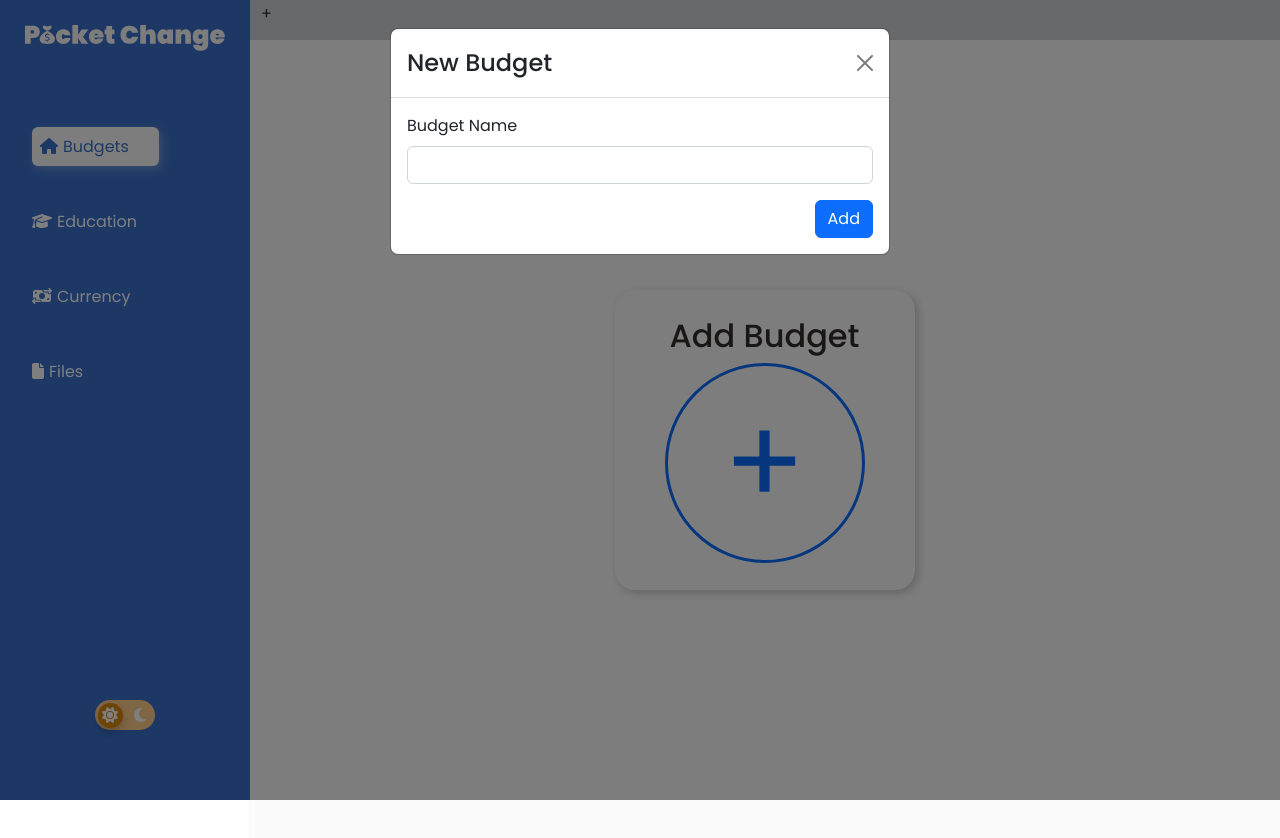
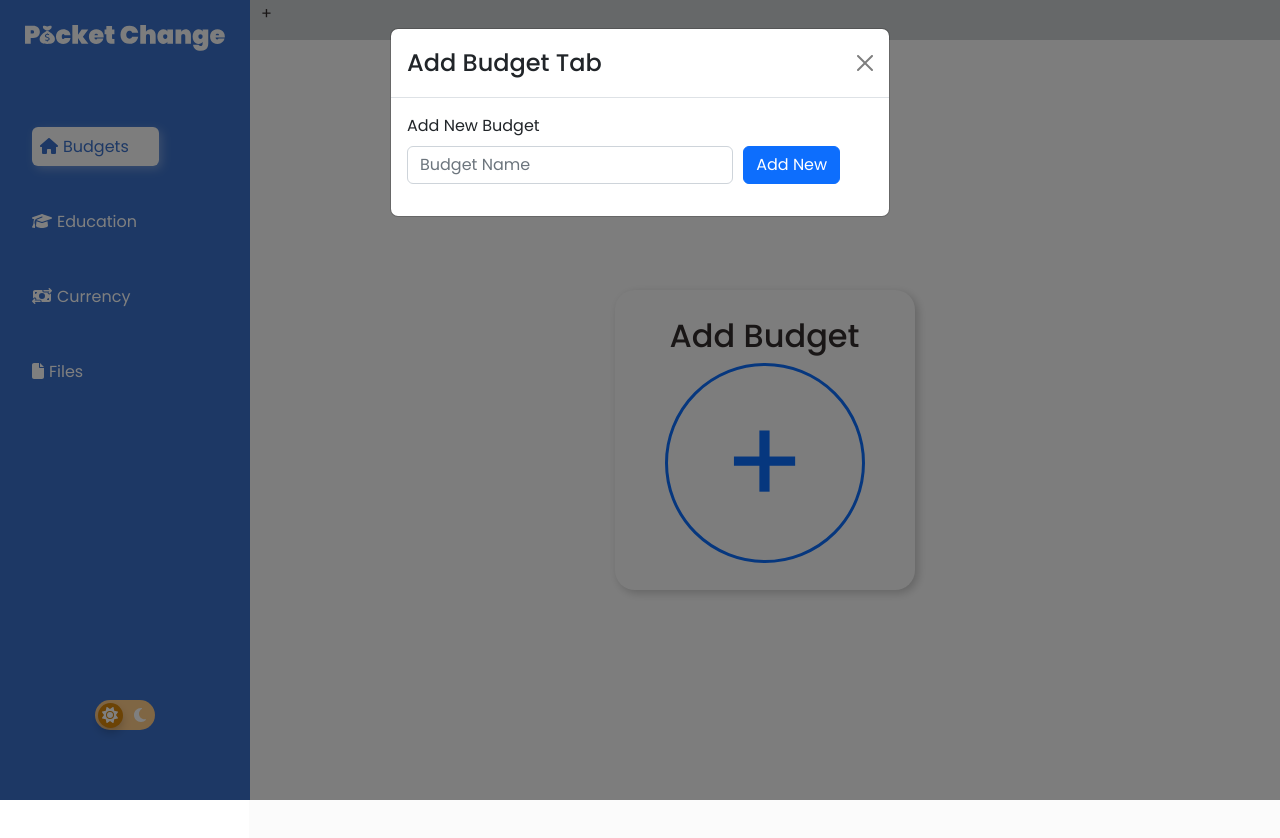
Before and after one commit to Ale4ero/budget-app, a React (Create React App) app: page / in a window 1280 px wide. Built offline with nearby package versions, Linux system fonts and the light colour scheme.

Commit message:
budget modal update

```diff
--- a/src/App.css
+++ b/src/App.css
@@ -514,6 +514,18 @@ html{
 }
 
 
+/* Add Budget Modal */
+.newBudgetModalContainer{
+    display: flex;
+    align-content: flex-start;
+    margin-bottom: 15px;
+}
+
+.budgetName{
+    margin-right: 10px;
+    width: 70%;
+}
+
 @media only screen and (max-width: 1200px){
     .graphsContainer{
         /* display:none; */
--- a/src/components/AddBudgetModal.js
+++ b/src/components/AddBudgetModal.js
@@ -3,32 +3,73 @@ import {useRef} from "react"
 import { useBudgets } from "../contexts/BudgetContext"
 
 export default function AddBudgetModal({ show, handleClose}) {
-    const nameRef = useRef()
-    const { addBudget} = useBudgets()
+    const newNameRef = useRef()
+    const existingNameRef = useRef()
+    const { addBudget, addTabBudget, budgets} = useBudgets()
 
-    function handleSubmit(e){
-        addBudget({
-            name: nameRef.current.value
-        })
-        handleClose()
-        console.log("addded budget")
-    }
+    // function handleNewSubmit(e){
+    //     addBudget({
+    //         name: newNameRef.current.value
+    //     })
+    //     handleClose()
+    //     console.log("addded budget")
+    // }
+
+    // function handleExistingSubmit(e){
+    //     addTabBudget({
+    //         name: existingNameRef.current.value
+    //     })
+    //     console.log("addded budget")
+    //     handleClose()
+
+    // }
 
   return (
     <Modal show={show} onHide={handleClose}>
-        {console.log('addBudget Modal')}
-        <Form onSubmit={handleSubmit}>
+        <Form >
             <Modal.Header closeButton>
-                <Modal.Title>New Budget</Modal.Title>
+                <Modal.Title>Add Budget Tab</Modal.Title>
             </Modal.Header>
             <Modal.Body>
                 <Form.Group className="mb-3" controlId="name">
-                    <Form.Label>Budget Name</Form.Label>
-                    <Form.Control ref={nameRef} type="text" required/>
+                    <Form.Label>Add New Budget</Form.Label>
+                    <div className="newBudgetModalContainer">
+                        <div className="budgetName">
+                            <Form.Control ref={newNameRef} type="text" autoComplete="off" placeholder='Budget Name'/>
+                        </div>
+
+                        <Button varient="primary" onClick={()=>addBudget({
+                            name: newNameRef.current.value})}>Add New</Button>
+                    </div>
+
+                    {budgets.length > 0 && <>
+                        <Form.Label >Select Budget</Form.Label>
+                        <div className="newBudgetModalContainer">
+
+                            <Form.Select ref={existingNameRef} required>
+                                {/* <option selected disabled hidden></option> */}
+                                {budgets.map(budget =>(
+                                    <option key={budget.name} value={budget.name} selected>{budget.name}</option>
+                                ))}
+                            </Form.Select>
+
+
+                        </div>
+
+                        <div className="d-flex justify-content-end">
+                            <Button varient="primary" type="submit" onClick={()=>{
+                                addTabBudget({
+                                    name: existingNameRef.current.value
+                                })
+                            }}>Add Budget</Button>
+                        </div>
+
+                    </>}
+
+
+
                 </Form.Group>
-                <div className="d-flex justify-content-end">
-                    <Button varient="primary" type="submit">Add</Button>
-                </div>
+
             </Modal.Body>
         </Form>
     </Modal>
--- a/src/components/AddCategoryModal.js
+++ b/src/components/AddCategoryModal.js
@@ -25,7 +25,7 @@ export default function AddCategoryModal({ show, handleClose, budget}) {
             <Modal.Body>
                 <Form.Group className="mb-3" controlId="name">
                     <Form.Label>Category Name</Form.Label>
-                    <Form.Control ref={nameRef} type="text" required/>
+                    <Form.Control ref={nameRef} type="text" autoComplete="off" required/>
                 </Form.Group>
                 <Form.Group className="mb-3" controlId="max">
                     <Form.Label>Max Spending</Form.Label>
--- a/src/components/TabView/TabView.js
+++ b/src/components/TabView/TabView.js
@@ -9,7 +9,7 @@ import {useBudgets} from "../../contexts/BudgetContext";
 
 function TabView({ editable = false}) {
 
-    const {budgets, setTabIndex} = useBudgets()
+    const {budgets, setTabIndex, tabBudgets, removeTabBudget} = useBudgets()
 
     const [activeTabIndex, setActiveTabIndex] = useState(localStorage.getItem('currentIndex'))
     const[allTabs, setAllTabs] = useState([{}])
@@ -26,13 +26,14 @@ function TabView({ editable = false}) {
 
 
 
-    const deleteTab = (index)=> {
+    const deleteTab = (name, index)=> {
         console.log(logClick)
         setLogClick(logClick+1)
 
         console.log("delete this tab at index "+index)
         const newTabs = allTabs
         newTabs.splice(index, 1)
+        removeTabBudget(name)
         console.log("newTabs: "+newTabs)
         setAllTabs(newTabs)
         setActiveTabIndex(newTabs.length - 1)
@@ -55,11 +56,11 @@ function TabView({ editable = false}) {
     }
 
     const tabFunction = ()=>{
-        setAllTabs(budgets)
-        if (activeTabIndex === -1){
-            var temp = budgets.length - 1
+        setAllTabs(tabBudgets)
+        if (Number(activeTabIndex) === -1){
+            var temp = tabBudgets.length - 1
             console.log('since active tab is null set it to '+ temp)
-            activateTab(budgets.length - 1)
+            activateTab(tabBudgets.length - 1)
         }else{
             setActiveTabIndex(localStorage.getItem("currentIndex"))
             // console.log("reload save tab at index"+ activeTabIndex)
@@ -88,7 +89,7 @@ function TabView({ editable = false}) {
     <div className='TabView'>
       {/* {title && <h4 className='title'>{title}</h4>} */}
       <div className="body">
-        {budgets.length === 0 ? (
+        {tabBudgets.length === 0 ? (
             <>
             <div className="tabs">
                 {editable ? NewTabButton : null}
@@ -121,7 +122,7 @@ function TabView({ editable = false}) {
                             }}
                         >
                             {tab.name}
-                            <div className="deleteTab" onClick={()=>deleteTab(index)}>&times;</div>
+                            <div className="deleteTab" onClick={()=>deleteTab(tab.name, index)}>&times;</div>
                             <div className='borderRight'></div>
                         </label>
 
@@ -129,7 +130,7 @@ function TabView({ editable = false}) {
                     {editable ? NewTabButton : null}
                 </div>
                 <div className="content">
-
+                    {console.log('active tab index: '+activeTabIndex)}
                     <BudgetPage title={budgets[Number(activeTabIndex)]?.name} graphCategories={[]}/>
 
                     <AddBudgetModal
--- a/src/contexts/BudgetContext.js
+++ b/src/contexts/BudgetContext.js
@@ -15,6 +15,7 @@ export const BudgetsProvider = ({ children }) => {
     const [categories, setCategories] = useLocalStorage("categories",[])
     const [expenses, setExpenses] = useLocalStorage("expenses",[])
     const [budgets, setBudgets] = useLocalStorage("budgets",[])
+    const [tabBudgets, setTabBudgets] = useLocalStorage("tab budgets", [])
 
     const [activeTabIndex, setActiveTabIndex] = useState(localStorage.getItem('currentIndex'))
 
@@ -44,7 +45,26 @@ export const BudgetsProvider = ({ children }) => {
 
     function addBudget({name}){
         setBudgets(prevBudgets =>{
+            if(prevBudgets.find(budget => budget.name === name)){
+                return prevBudgets
+            }
             return [...prevBudgets, {id: uuidv4(), name}]
+        })
+    }
+
+    function addTabBudget({name}){
+        setTabBudgets(prevTabBudgets =>{
+            if(prevTabBudgets.find(tab => tab.name === name)){
+                console.log("tab already being shown")
+                return prevTabBudgets
+            }
+            return [...prevTabBudgets, {id: uuidv4(), name}]
+        })
+    }
+
+    function removeTabBudget({name}){
+        setTabBudgets(prevTabBudgets=>{
+            return prevTabBudgets.filter(tab => tab.name !== name)
         })
     }
 
@@ -87,6 +107,7 @@ export const BudgetsProvider = ({ children }) => {
         categories,
         expenses,
         budgets,
+        tabBudgets,
         activeTabIndex,
         activeTheme,
         getBudgetExpenses,
@@ -95,6 +116,8 @@ export const BudgetsProvider = ({ children }) => {
         deleteCategory,
         deleteExpense,
         addBudget,
+        addTabBudget,
+        removeTabBudget,
         setTabIndex,
         setTheme
     }}> {children} </BudgetsContext.Provider>
```
